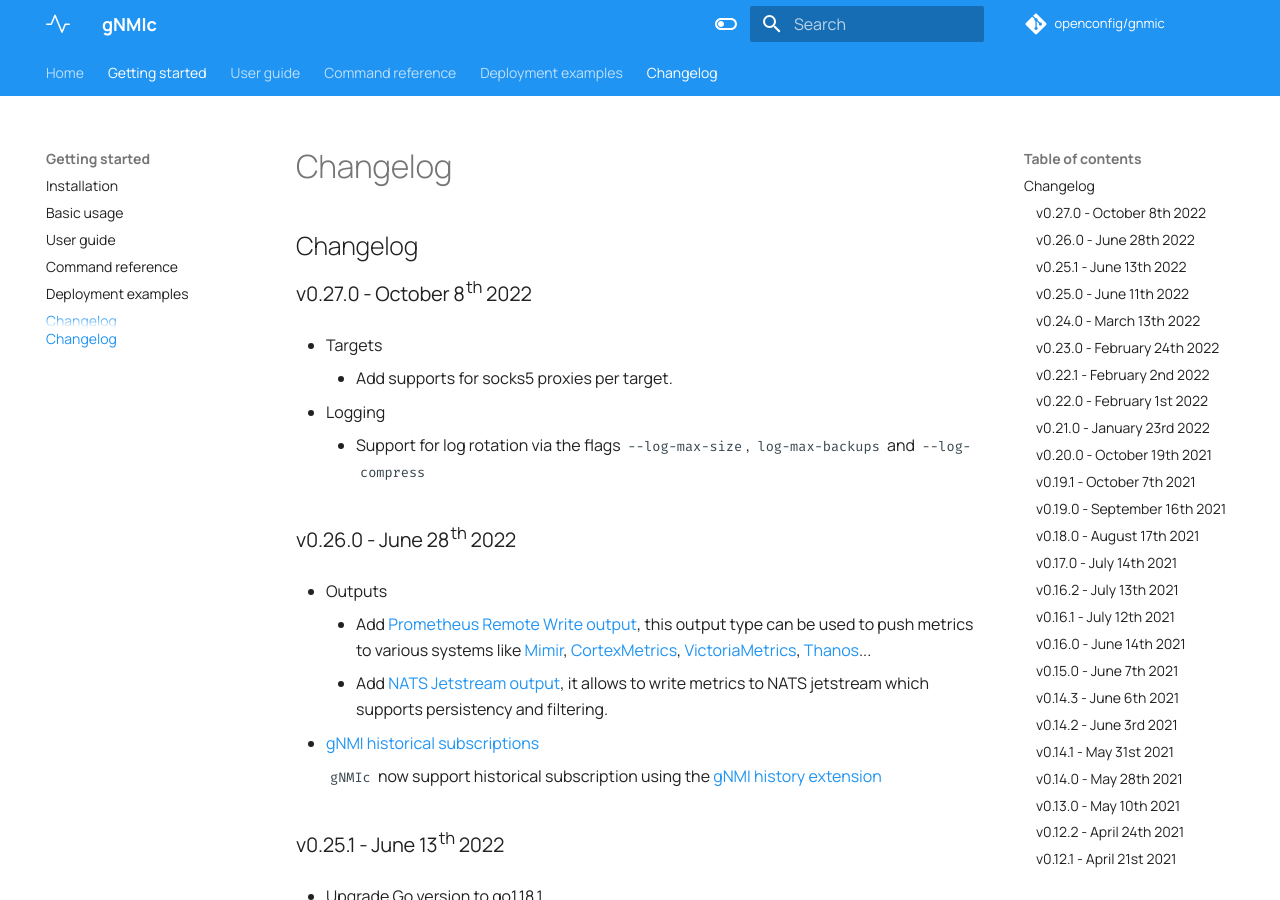
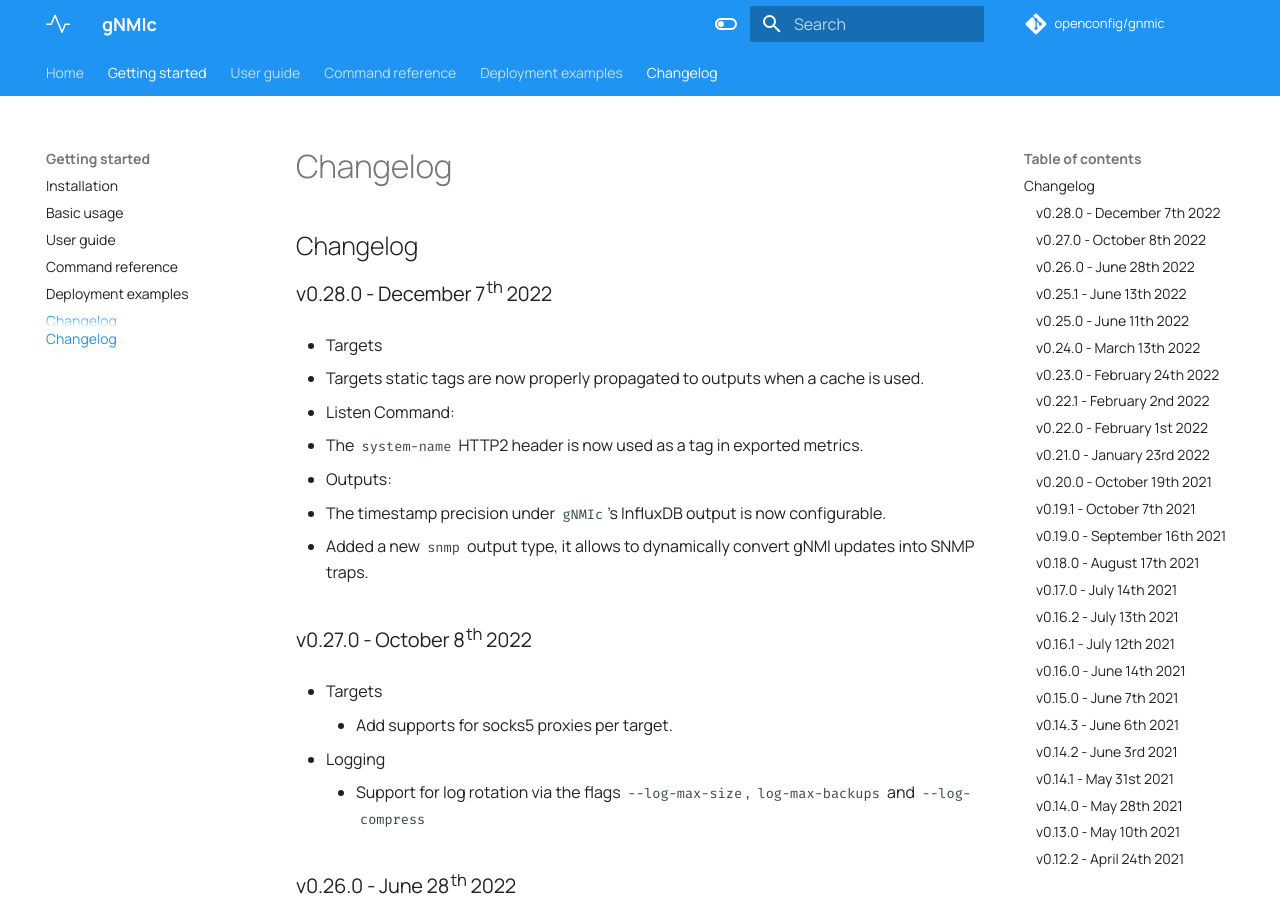
Before and after one commit to openconfig/gnmic, an MkDocs documentation site: the page built from docs/changelog.md, in a window 1280 px wide and 900 px high. Built offline with MkDocs 1.6.1 and Material for MkDocs 9.7.7, drawn with Linux system fonts in a browser that asks for light colours; comment, search, counter and statistics services are not loaded.

Commit message:
add v0.28.0 changelog

```diff
--- a/docs/changelog.md
+++ b/docs/changelog.md
@@ -1,4 +1,20 @@
 ## Changelog
+
+### v0.28.0 - December 7th 2022
+
+- Targets
+
+  - Targets static tags are now properly propagated to outputs when a cache is used.
+
+- Listen Command:
+
+  - The `system-name` HTTP2 header is now used as a tag in exported metrics.
+
+- Outputs:
+
+  - The timestamp precision under `gNMIc`'s InfluxDB output is now configurable.
+
+  - Added a new `snmp` output type, it allows to dynamically convert gNMI updates into SNMP traps.
 
 ### v0.27.0 - October 8th 2022
 
```
